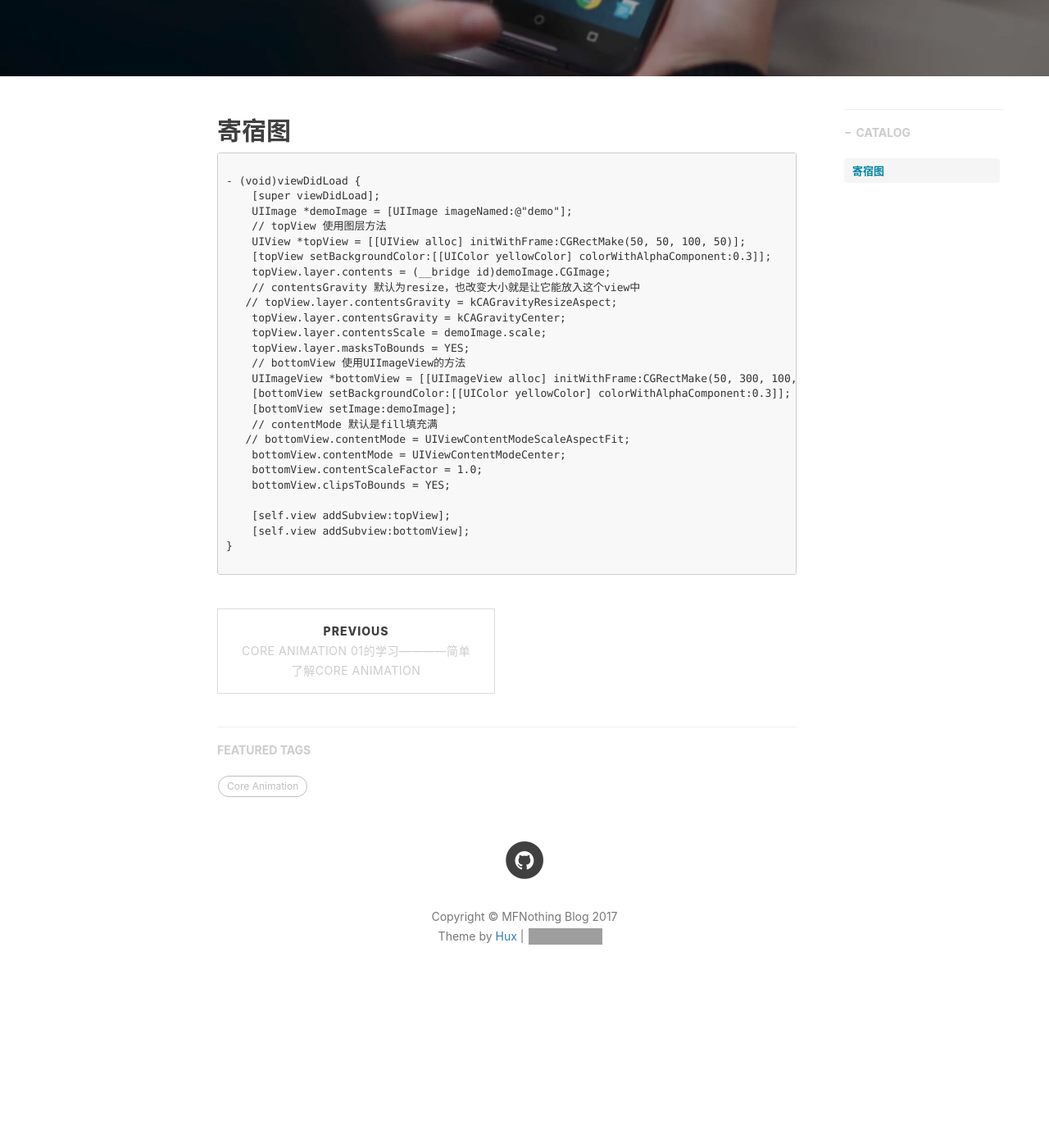
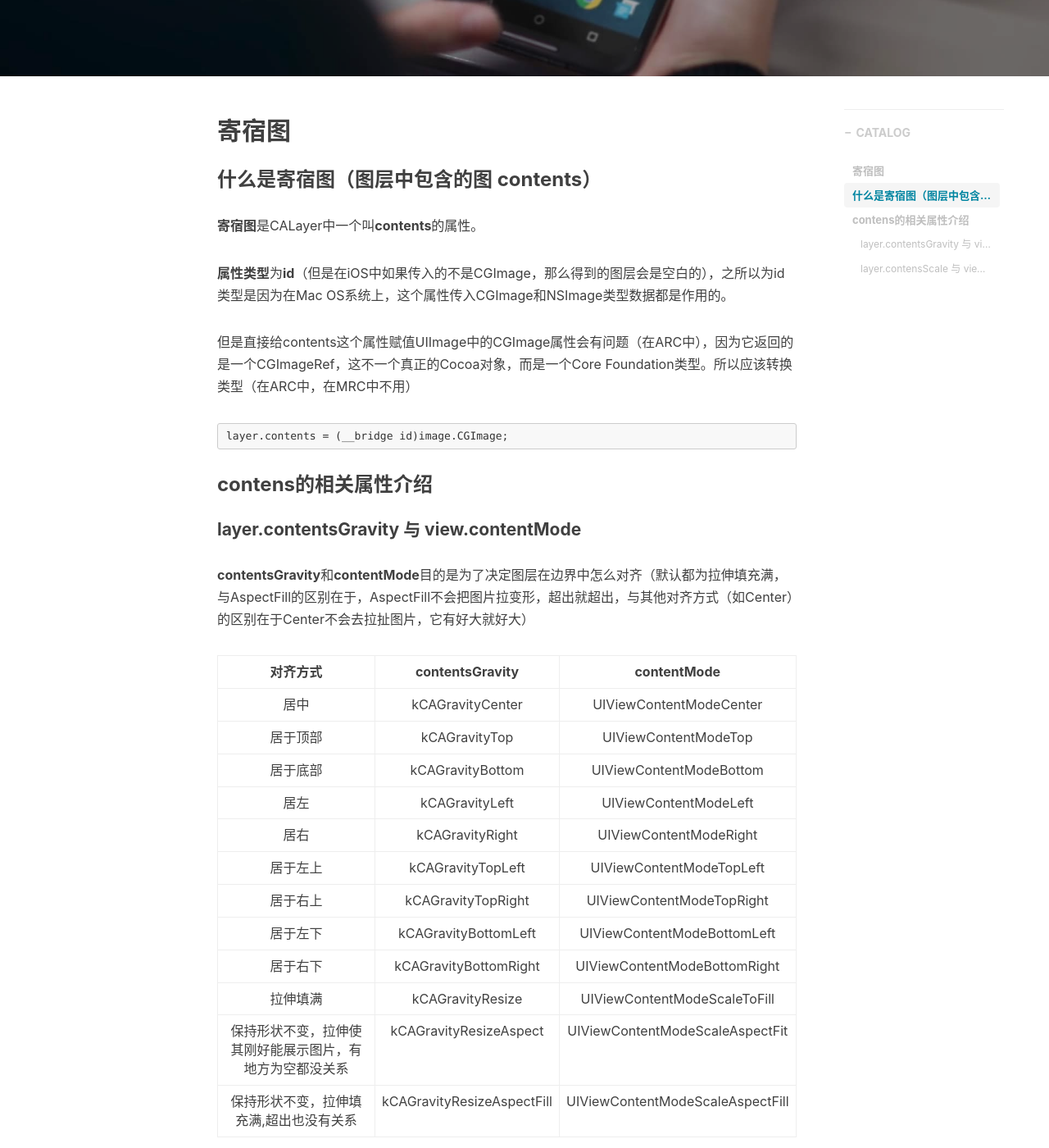
Before and after one commit to MFNothing/MFNothing.github.io, a Jekyll site: the page built from _posts/2017-08-02-core-animation-02.markdown, in a window 1280 px wide and 1400 px high, scrolled down 490 px. Shown: the whole window at 82% size. Built offline with Jekyll 4.4.1, drawn with Linux system fonts in a browser that asks for light colours; nearby versions of some CDN libraries; comment, search, counter and statistics services are not loaded; before the commit the page ends 1736 px from its top, so only the background shows below that; some of the changed text lies outside the part shown; grey boxes are pictures that could not be loaded.

Commit message:
Core Animation 02-1

````diff
--- a/_posts/2017-08-02-core-animation-02.markdown
+++ b/_posts/2017-08-02-core-animation-02.markdown
@@ -12,6 +12,70 @@ tags:
 ---
 
 ## 寄宿图
+
+### 什么是寄宿图（图层中包含的图 contents）
+
+**寄宿图**是CALayer中一个叫**contents**的属性。
+
+**属性类型**为**id**（但是在iOS中如果传入的不是CGImage，那么得到的图层会是空白的），之所以为id类型是因为在Mac OS系统上，这个属性传入CGImage和NSImage类型数据都是作用的。
+
+但是直接给contents这个属性赋值UIImage中的CGImage属性会有问题（在ARC中），因为它返回的是一个CGImageRef，这不一个真正的Cocoa对象，而是一个Core Foundation类型。所以应该转换类型（在ARC中，在MRC中不用）
+
+```
+layer.contents = (__bridge id)image.CGImage;
+```
+
+### contens的相关属性介绍
+
+#### layer.contentsGravity 与 view.contentMode
+
+**contentsGravity**和**contentMode**目的是为了决定图层在边界中怎么对齐（默认都为拉伸填充满，与AspectFill的区别在于，AspectFill不会把图片拉变形，超出就超出，与其他对齐方式（如Center）的区别在于Center不会去拉扯图片，它有好大就好大）
+
+|对齐方式|contentsGravity|contentMode|
+|:----:|:----:|:----:|
+|居中|kCAGravityCenter|UIViewContentModeCenter|
+|居于顶部|kCAGravityTop|UIViewContentModeTop|
+|居于底部|kCAGravityBottom|UIViewContentModeBottom|
+|居左|kCAGravityLeft|UIViewContentModeLeft|
+|居右|kCAGravityRight|UIViewContentModeRight|
+|居于左上|kCAGravityTopLeft|UIViewContentModeTopLeft|
+|居于右上|kCAGravityTopRight|UIViewContentModeTopRight|
+|居于左下|kCAGravityBottomLeft|UIViewContentModeBottomLeft|
+|居于右下|kCAGravityBottomRight|UIViewContentModeBottomRight|
+|拉伸填满|kCAGravityResize|UIViewContentModeScaleToFill|
+|保持形状不变，拉伸使其刚好能展示图片，有地方为空都没关系|kCAGravityResizeAspect|UIViewContentModeScaleAspectFit|
+|保持形状不变，拉伸填充满,超出也没有关系|kCAGravityResizeAspectFill|UIViewContentModeScaleAspectFill|
+
+区别是**contentsGravity**传入的是NSString(输入上面的kCAGravityCenter就可以的不用输入@“kCAGravityCenter”,如果你强行输入这个也行)，而**contentMode**用的是枚举
+
+```
+layer.contentsGravity = kCAGravityResizeAspectFill;
+view.contentMode = UIViewContentModeCenter;
+```
+效果图
+![](/img/in-mpost/Core-Animation-02/Center-AspectFill.png)
+
+```
+layer.contentsGravity = kCAGravityResize;
+view.contentMode = UIViewContentModeScaleAspectFill;
+```
+效果图
+![](/img/in-mpost/Core-Animation-02/Resize-AspectFill.png)
+
+#### layer.contensScale 与 view.contentScaleFactor
+
+**contensScale**和**contentScaleFactor**的目的是设置图片一个点用几个像素图绘制，设置为1.0，将会以每个点1个像素绘制图片，如果设置为2.0，则会以每个点2个像素绘制图片，这就是我们熟知的Retina屏幕。
+
+效果就是当你设置的数字越大的时候，你的图片看起来会变得很小，而设置的越小的时候，你的图片看起来就会觉得放大了。
+
+但是注意如果你设置**contentsGravity**或**contentMode**的时候用的是拉伸填满是看不出效果的。
+
+```
+layer.contentsScale = 1.0 ;
+view.contentScaleFactor =  2.0;
+```
+效果图
+![](/img/in-mpost/Core-Animation-02/Scale.png)
 
 ```
 
````
Also changed, not shown: img/in-mpost/Core-Animation-02/Center-AspectFill.png (added), img/in-mpost/Core-Animation-02/Resize-AspectFill.png (added), img/in-mpost/Core-Animation-02/Scale.png (added).
